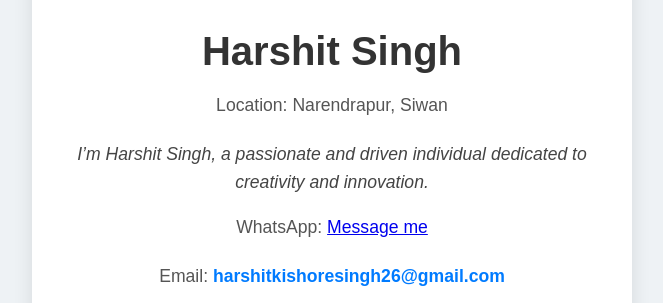
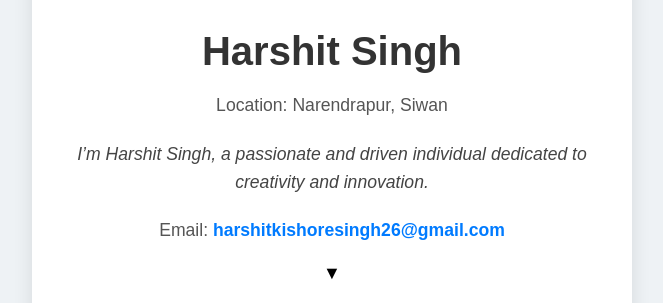
Before and after one commit to harshitsingh205/profile, a plain HTML site: page index.html in a window 1280 px wide. Shown: the part 238-541 px from the top of the page, without its empty margins (308-971 px from the left). Drawn offline with Linux system fonts and the light colour scheme.

Commit message:
Update index.html

```diff
--- a/index.html
+++ b/index.html
@@ -224,7 +224,6 @@
 
 
         <p class="bio">I’m Harshit Singh, a passionate and driven individual dedicated to creativity and innovation.</p>
-        <p>WhatsApp: <a href="https://wa.me/7061248804">Message me</a></p>
         <div class="contact-info">
             <p>Email: <a href="mailto:harshitkishoresingh26@gmail.com">harshitkishoresingh26@gmail.com</a></p>
 
```
